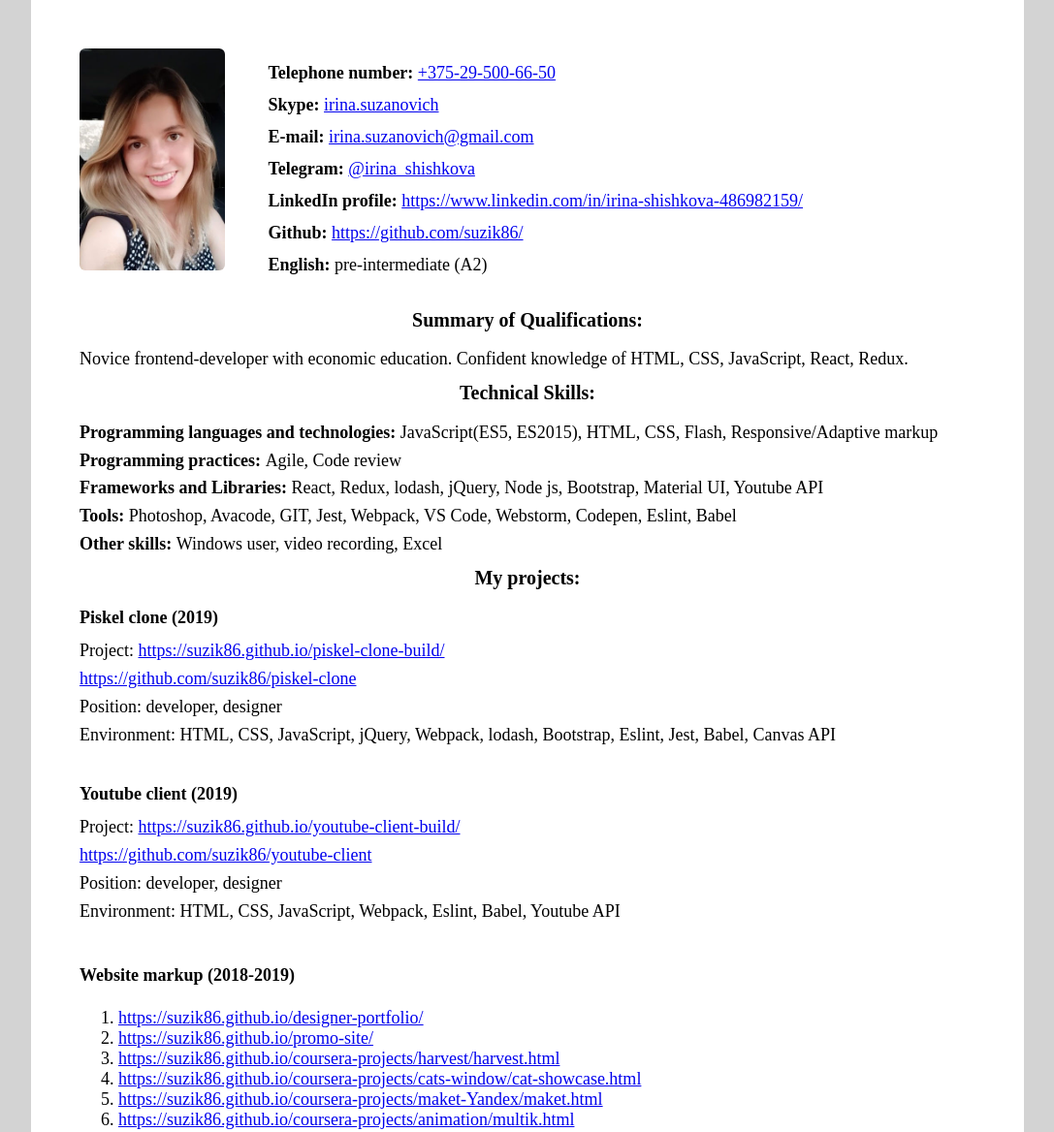
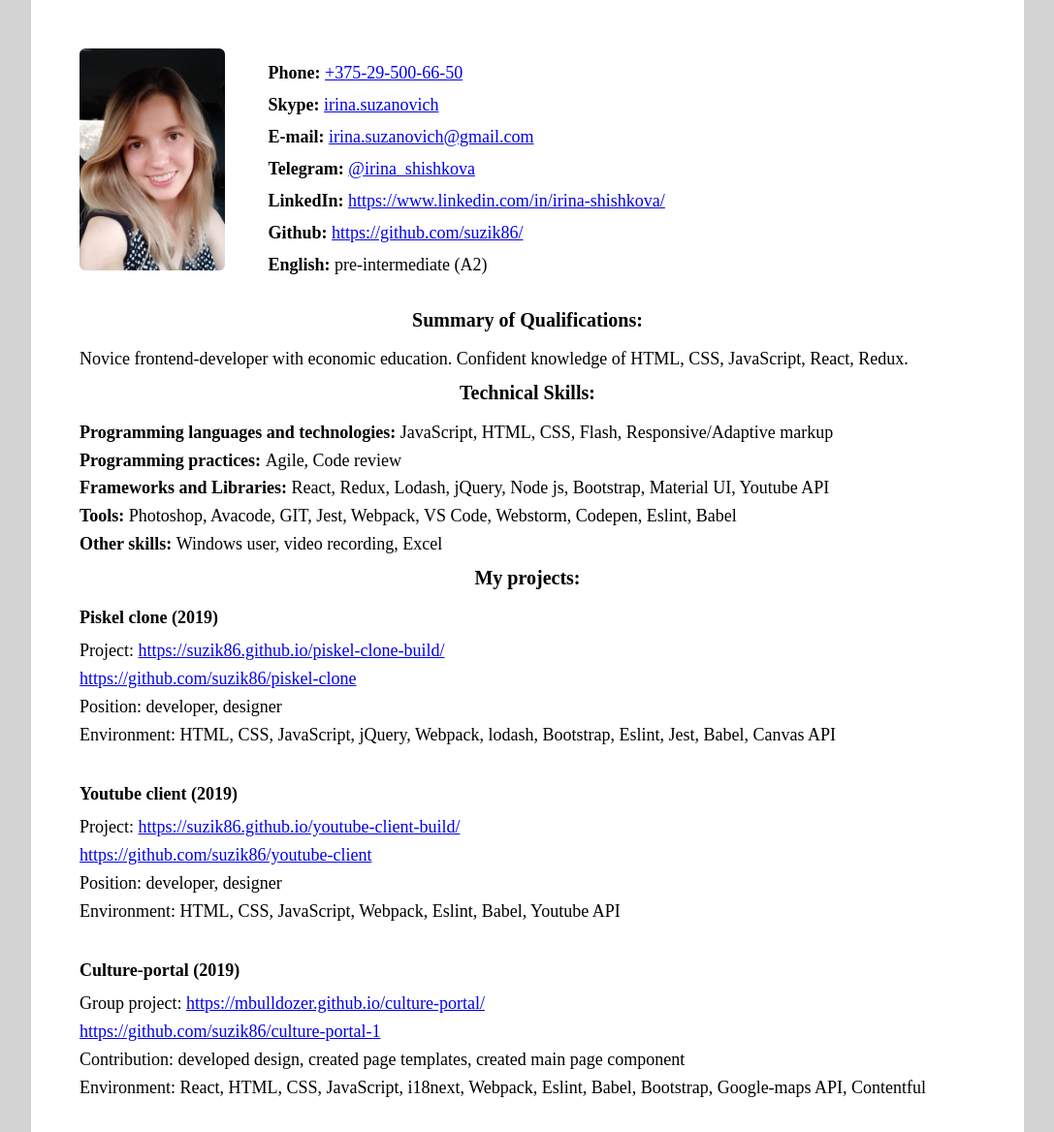
Before and after one commit to suzik86/cv, a plain HTML site: page index.html in a window 1280 px wide. Shown: the part 77-1245 px from the top of the page at 97% size, without its empty margins (96-1183 px from the left). Drawn offline with Linux system fonts and the light colour scheme.

Commit message:
feat: add one more project

```diff
--- a/index.html
+++ b/index.html
@@ -17,11 +17,11 @@
                 <img class="photo" src="images/my-photo.jpg"  alt="photo" width="150">
                 <div class="contacts">
                     <ul>
-                        <li><span>Telephone number: </span> <a href="tel:+375295006650" target="_blank">+375-29-500-66-50</a></li>
+                        <li><span>Phone: </span> <a href="tel:+375295006650" target="_blank">+375-29-500-66-50</a></li>
                         <li><span>Skype: </span> <a href="skype:irina.suzanovich" target="_blank">irina.suzanovich</a></li>
                         <li><span>E-mail: </span> <a href="mailto:irina.suzanovich@gmail.com" target="_blank">irina.suzanovich@gmail.com</a></li>
                         <li><span>Telegram: </span> <a href="https://t.me/irina_shishkova" target="_blank">@irina_shishkova</a></li>
-                        <li><span>LinkedIn profile: </span><a href=" https://www.linkedin.com/in/irina-shishkova-486982159/" target="_blank"> https://www.linkedin.com/in/irina-shishkova-486982159/</a></li>
+                        <li><span>LinkedIn: </span><a href=" https://www.linkedin.com/in/irina-shishkova/" target="_blank"> https://www.linkedin.com/in/irina-shishkova/</a></li>
                         <li><span>Github: </span><a href="https://github.com/suzik86/ " target="_blank">https://github.com/suzik86/ </a></li>
                         <li><span>English: </span>pre-intermediate (A2)</li>
                     </ul>
@@ -33,9 +33,9 @@
             </section>
             <section class="skills">
                 <h2>Technical Skills:</h2>
-                <p><span>Programming languages and technologies: </span>JavaScript(ES5, ES2015), HTML, CSS, Flash, Responsive/Adaptive markup</p>
+                <p><span>Programming languages and technologies: </span>JavaScript, HTML, CSS, Flash, Responsive/Adaptive markup</p>
                 <p><span>Programming practices: </span>Agile, Code review</p>
-                <p><span>Frameworks and Libraries: </span> React, Redux, lodash, jQuery, Node js, Bootstrap, Material UI, Youtube API</p>
+                <p><span>Frameworks and Libraries: </span> React, Redux, Lodash, jQuery, Node js, Bootstrap, Material UI, Youtube API</p>
                 <p><span>Tools: </span>Photoshop, Avacode, GIT, Jest, Webpack, VS Code,  Webstorm, Codepen, Eslint, Babel</p>
                 <p><span>Other skills: </span>Windows user, video recording, Excel</p>
             </section>
@@ -55,6 +55,13 @@
                     <p><span>Position: </span>developer, designer</p>
                     <p><span>Environment: </span>HTML, CSS, JavaScript, Webpack, Eslint, Babel, Youtube API</p>
                 </div>
+                <div class="project">
+                        <h4>Сulture-portal (2019)</h4>
+                        <p><span>Group project: </span><a href="https://mbulldozer.github.io/culture-portal/" target="_blank">https://mbulldozer.github.io/culture-portal/</a></p>
+                        <a href="https://github.com/suzik86/culture-portal-1" target="_blank">https://github.com/suzik86/culture-portal-1</a>
+                        <p><span>Сontribution: </span>developed design, created page templates, created main page component</p>
+                        <p><span>Environment: </span>React, HTML, CSS, JavaScript, i18next, Webpack, Eslint, Babel, Bootstrap, Google-maps API, Contentful</p>
+                    </div>
                 <div>
                     <h4>Website markup (2018-2019)</h4>
                     <ol>
@@ -81,13 +88,13 @@
                 <h2>Education:</h2>
                 <ul>
                     <li>The Rolling Scopes School (https://school.rollingscopes.com/), 02.2019 – 08.2019</li>
-                    <li>BelHard Educational Center: Adobe Photoshop CS5, Adobe Flash CS4, HTML,CSS (25.11.14-05.02.15)</li>
                     <li>Coursera: JavaScript, part 1: basics and functions (completed 23.12.17)</li>
                     <li>Coursera: Basic HTML and CSS (completed 18.02.18)</li>
                     <li>Coursera: Subtleties of layout (completed 03.05.18)</li>
                     <li>Coursera: JavaScript, part 2: prototypes and asynchrony (completed 20.08.18)</li>
                     <li>Codecademy courses: Introduction to HTML, Learn CSS (20.02.19-25.02.19)</li>
                     <li>HTMLacademy courses: Basic HTML, Basic CSS (26.02.19-28.02.19)</li>
+                    <li>BelHard Educational Center: Adobe Photoshop CS5, Adobe Flash CS4, HTML,CSS (25.11.14-05.02.15)</li>
                     <li>Belarusian State Economic University, Finance and Banking, Stock market</li>
                 </ul>
             </section>
```
